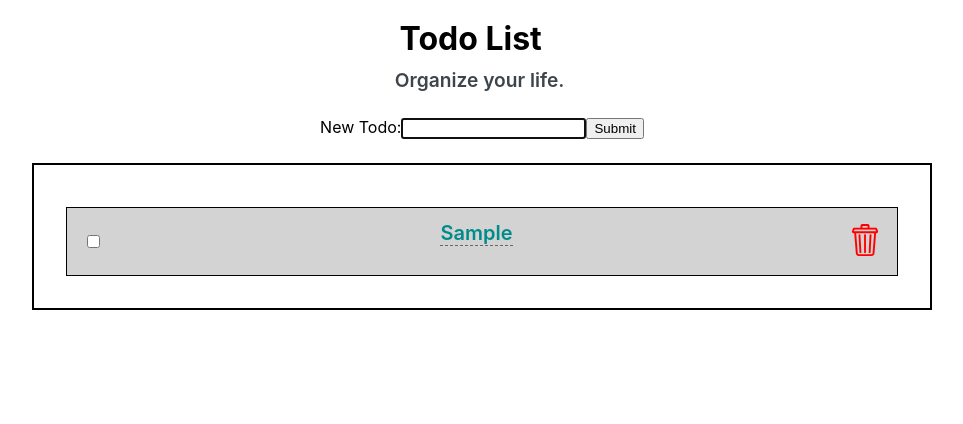
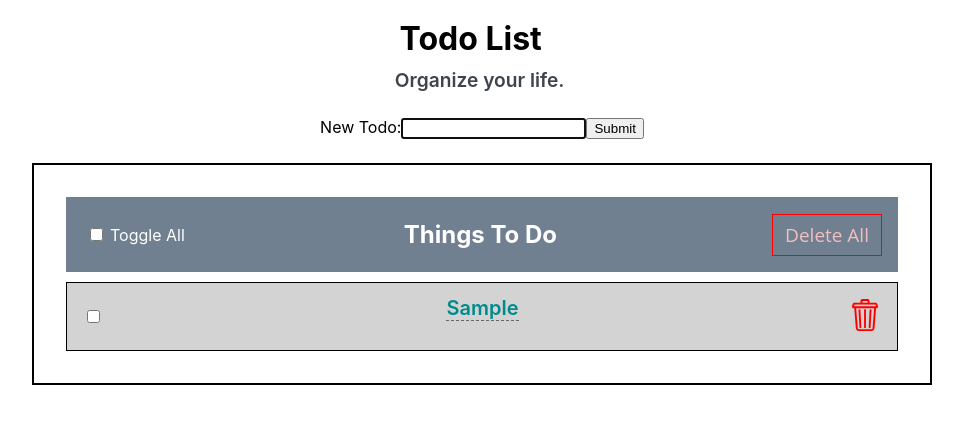
Before and after one commit to TSolo315/todo-list-react, a React (Create React App) app: page / in a window 1280 px wide. Both pictures are taken after typing "Sample" into the empty fields and a click on the input "Submit". Shown: the top 424 px of the page, without its empty margins (158-1121 px from the left). Built offline with nearby package versions, Linux system fonts and the light colour scheme.

Commit message:
Todolist header row and styling

```diff
--- a/src/App.css
+++ b/src/App.css
@@ -20,12 +20,19 @@
   justify-content: center;
 }
 
+
 .todo-item-list {
   min-width: 65%;
+  max-width: 80%;
   list-style: none;
   border: 2px solid black;
   margin: 1.5em;
   padding: 2em;
+}
+
+.todo-item-list ul {
+  margin: 0;
+  padding: 0;
 }
 
 .todo-item-list li {
@@ -37,24 +44,32 @@
   border: 1px double black
 }
 
+.todo-item-list-heading {
+  display: flex;
+  justify-content: space-between;
+  align-items: center;
+  padding: .25em .25em .25em .25em;
+  background-color: slategray;
+  color: white;
+}
+
 .todo-item-list span.inline-text {
   color: darkcyan;
   font-weight: 600;
   font-size: 20px;
   padding: .5em;
-
 }
 
 .todo-item-list li.completed {
   background-color: lightgreen;
 }
 
-/* .todo-item-list li span input {
-  padding-left: .1em;
-} */
+.todo-item-list li span input {
+  overflow: hidden;
+}
 
 .todo-delete-button {
-  padding: 12px;
+  padding: 12px 12px 12px 0px;
   cursor: pointer;
 }
 
@@ -62,20 +77,32 @@
   filter: brightness(75%) hue-rotate(15deg)
 }
 
-/* .inline-todo-button {
+.ghost-button {
+  color: #fff;
+  background: none;
+  border: 1px solid #fff;
+  font-size: 19px;
+  font-weight: 600;
+  padding: 7px 12px;
+  font-weight: normal;
+  margin: 6px 0;
+  margin-right: 12px;
   display: inline-block;
-  text-align: center;
-  border: none;
-  color: white;
-  padding: 13px 26px;
+  cursor:pointer;
   text-decoration: none;
-  font-size: 14px;
-  cursor: pointer;
+  font-family: 'Open Sans', sans-serif;
+  min-width: 100px;
+}
+.ghost-button.delete {
+  border: 1px solid red;
+  color: rgb(243, 190, 190);
+}
+.ghost-button.delete:hover {
+  color:#fff;
+  background: rgb(196, 18, 18);
+  border: 1px solid rgb(196, 18, 18);
 }
 
-.inline-todo-button.delete {
-  background-color: red;
-} */
 
 .hidden {
   display: none;
--- a/src/components/todo-item-list.js
+++ b/src/components/todo-item-list.js
@@ -1,5 +1,22 @@
 import React from 'react';
 import TodoItem from './todo-item.js'
+
+function TodoItemListHeadingBar(props) {
+
+  function toggleTodos() {
+    console.log('toggled')
+  }
+  return (
+    <div className="todo-item-list-heading">
+      <div className="mx-3">
+        <input type="checkbox" id="toggleTodo" name="toggleTodo" value="toggled" onClick={toggleTodos} />
+        <label className="mx-1">Toggle All</label>
+      </div>
+      <h2>Things To Do</h2>
+      <button className="ghost-button delete ml-3">Delete All</button>
+    </div>
+  )
+}
 
 function TodoItemList(props) {
   const todoList = props.todoList.todoListEntries.map(todo =>
@@ -8,15 +25,20 @@ function TodoItemList(props) {
 
   if (todoList.length > 0) {
     return (
-      <ul className="todo-item-list">
-        {todoList}
-      </ul>
+      <div className="todo-item-list">
+        <TodoItemListHeadingBar />
+        <ul>
+          {todoList}
+        </ul>
+      </div>
     );
   } else {
     return (
-      <ul className="todo-item-list">
-        <p><strong>You have no items in your todo list!</strong></p>
-      </ul>
+      <div className="todo-item-list">
+        <ul>
+          <p><strong>You have no items in your todo list!</strong></p>
+        </ul>
+      </div>
     );
   }
 }
```
